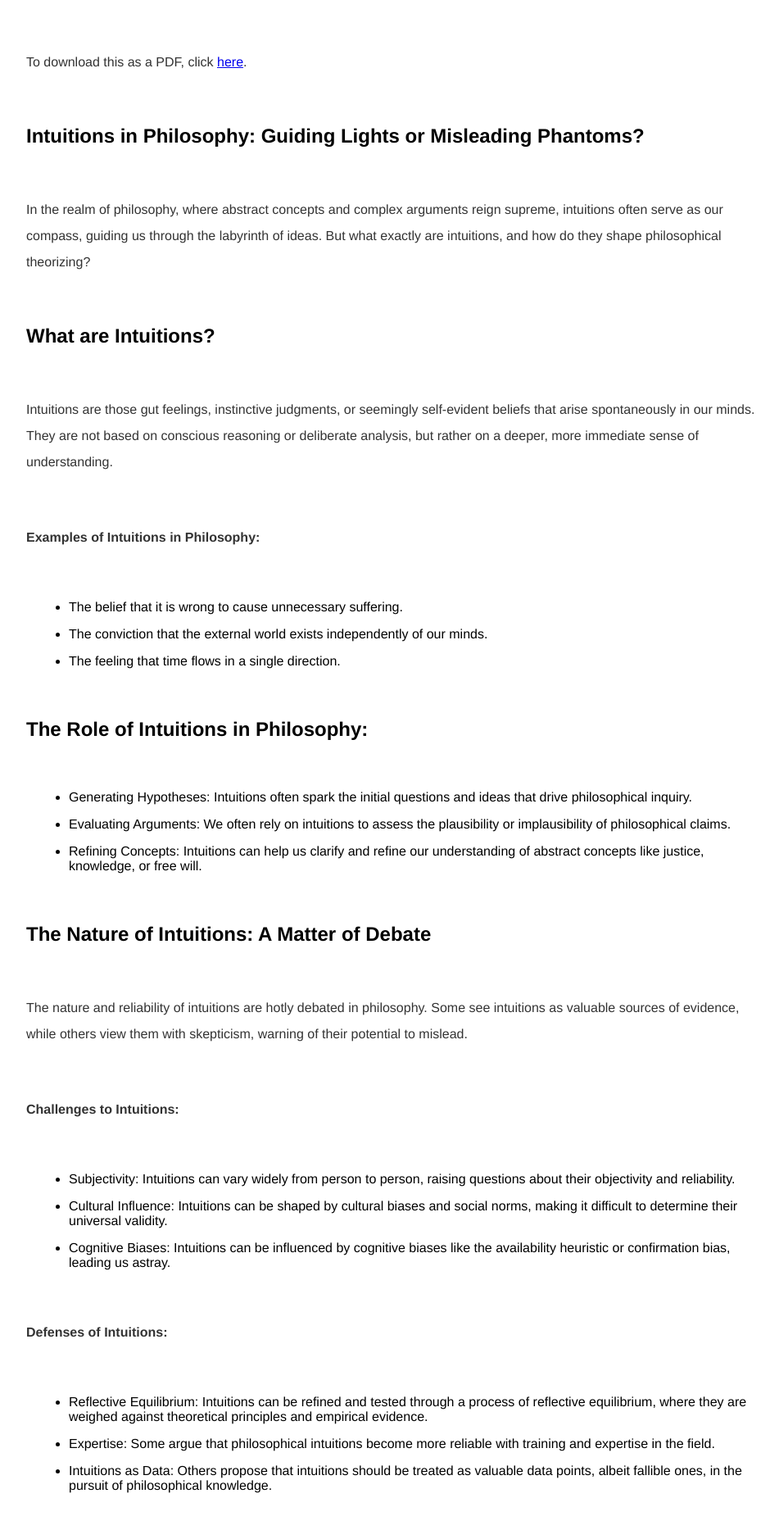
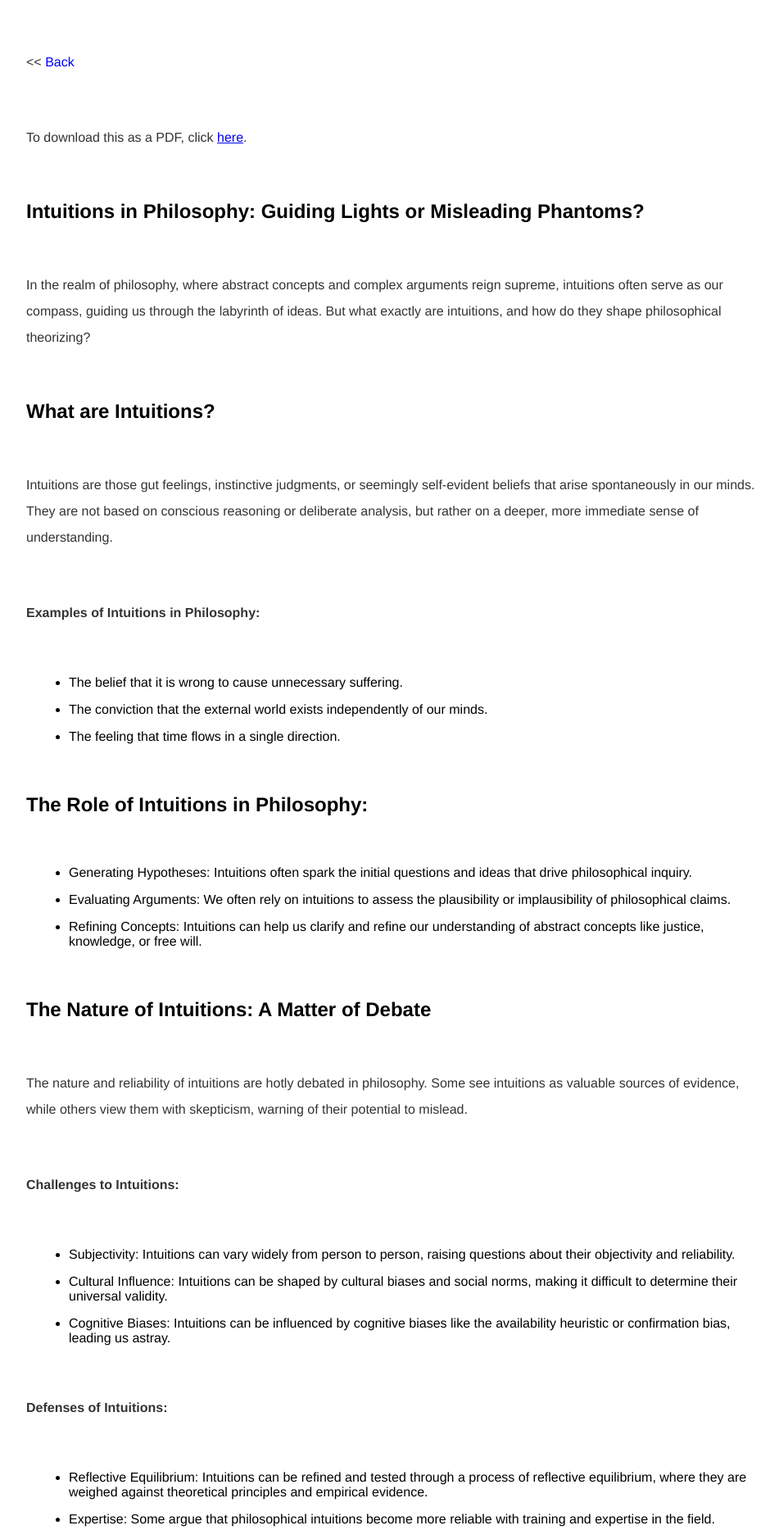
Before and after one commit to kevinjpatton/kevinjpatton.github.io, a Jekyll site: the page built from pedagogy/intuitions.html, in a window 1280 px wide. Shown: the part 348-2226 px from the top of the page at 82% size, without its empty margins (160-1111 px from the left). Built offline with Jekyll 4.4.1, drawn with Linux system fonts in a browser that asks for light colours; Markdown is read by kramdown in place of the engine named in the settings.

Commit message:
Update intuitions.html

```diff
--- a/pedagogy/intuitions.html
+++ b/pedagogy/intuitions.html
@@ -2,6 +2,15 @@
 layout: pedagogy
 title: The Role of Intuitions
 ---
+<p>
+  << <span role="link" tabindex="0" onclick="history.back()"
+        style="color: blue; cursor: pointer;">Back</span>
+</p>
+<style>
+  p span[onclick]:hover {
+    text-decoration: underline;
+  }
+</style>
 <p>To download this as a PDF, click <a href="/pedagogy/handouts/Handout - The Role and Nature of Intuitions.pdf" target="_blank">here</a>.</p>
 <h2>Intuitions in Philosophy: Guiding Lights or Misleading Phantoms?</h2>
 <p>In the realm of philosophy, where abstract concepts and complex arguments reign supreme, intuitions often serve as our compass, guiding us through the labyrinth of ideas. But what exactly are intuitions, and how do they shape philosophical theorizing?</p>
```
